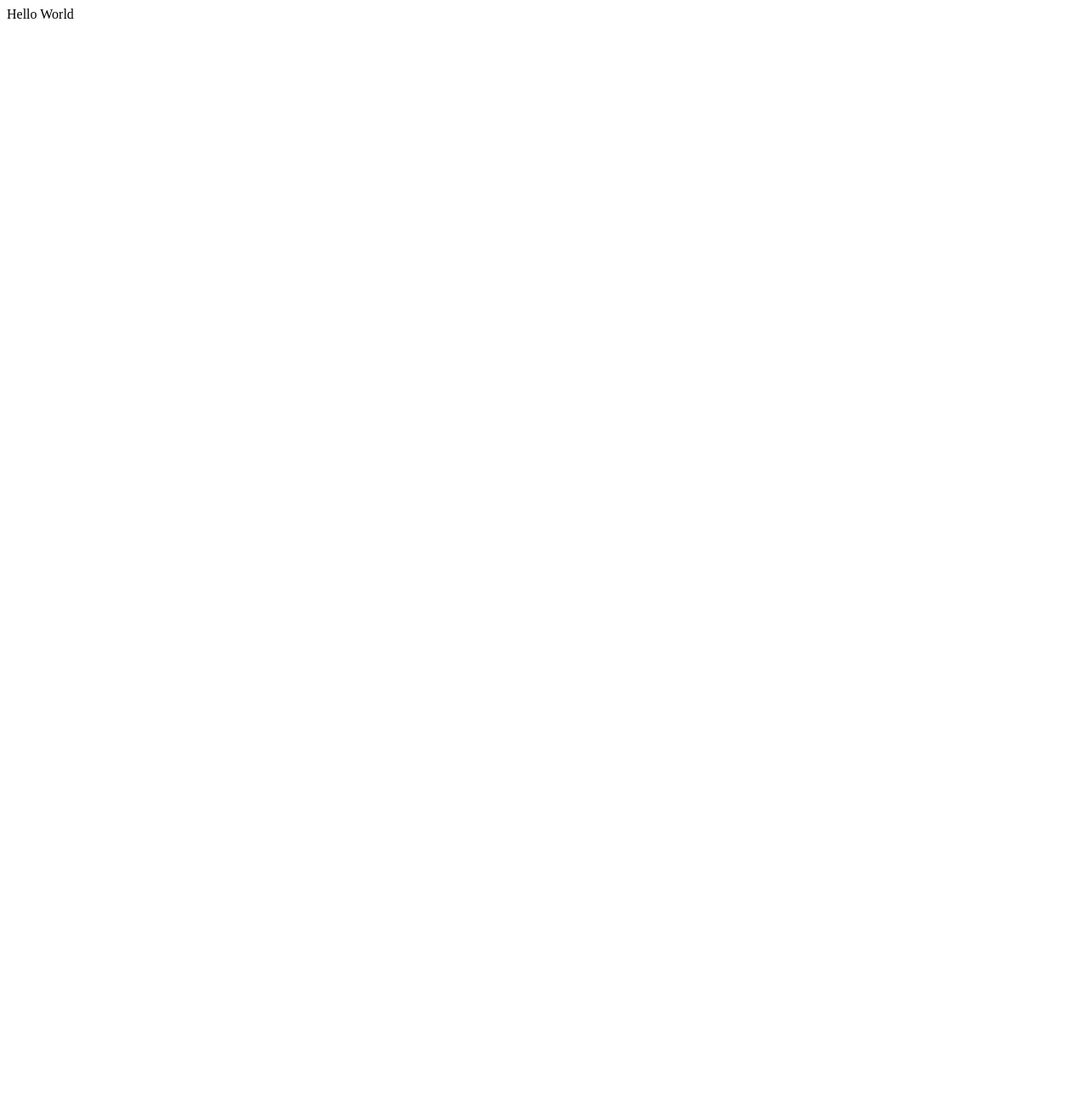
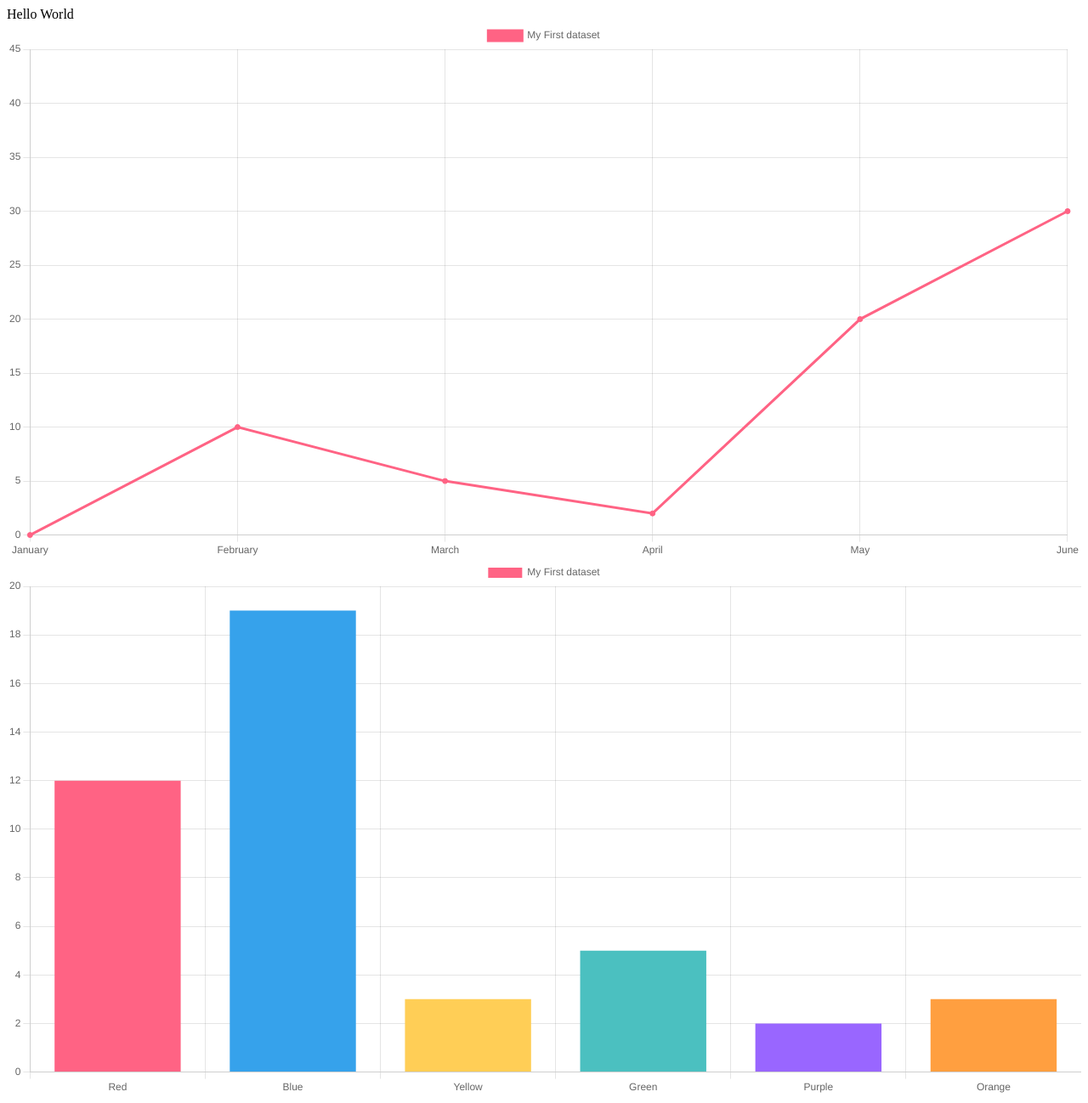
Before and after one commit to austindflatt/jquery-and-more, a plain HTML site: page index.html in a window 1280 px wide. Shown: the whole page at 85% size. Before the commit the page ends 800 px from the top, so only its background shows below. Drawn offline with nearby package versions, Linux system fonts and the light colour scheme.

Commit message:
finish part 1 and 2

```diff
--- a/index.html
+++ b/index.html
@@ -8,7 +8,14 @@
 </head>
 <body>
     <div id="div"></div>
+    <div>
+        <canvas id="myChart"></canvas>
+    </div>
+    <div>
+        <canvas id="myChart2"></canvas>
+    </div>
     <script src="https://code.jquery.com/jquery-3.6.0.min.js"></script>
+    <script src="https://cdn.jsdelivr.net/npm/chart.js"></script>
     <script src="main.js"></script>
 </body>
 </html>
--- a/main.js
+++ b/main.js
@@ -2,3 +2,70 @@ const div = $('#div').append('<div>Hello World</div>');
 const click = $('#div').click(function() {
     alert('Hello World');
 });
+
+// Chart challenge //
+const labels = [
+    'January',
+    'February',
+    'March',
+    'April',
+    'May',
+    'June',
+];
+const data = {
+    labels: labels,
+    datasets: [{
+        label: 'My First dataset',
+        backgroundColor: 'rgb(255, 99, 132)',
+        borderColor: 'rgb(255, 99, 132)',
+        data: [0, 10, 5, 2, 20, 30, 45],
+    }]
+};
+
+const config = {
+    type: 'line',
+    data: data,
+    options: {}
+};
+
+const myChart = new Chart(
+    $('#myChart'),
+    config
+    );
+
+// CHALLENGE 2 //
+const labels2 = ['Red', 'Blue', 'Yellow', 'Green', 'Purple', 'Orange'];
+const data2 = {
+    labels: labels2,
+    datasets: [{
+        label: 'My First dataset',
+        backgroundColor: [
+            'rgba(255, 99, 132)',
+            'rgba(54, 162, 235)',
+            'rgba(255, 206, 86)',
+            'rgba(75, 192, 192)',
+            'rgba(153, 102, 255)',
+            'rgba(255, 159, 64)'
+        ],
+        borderColor: [
+            'rgba(255, 99, 132)',
+            'rgba(54, 162, 235)',
+            'rgba(255, 206, 86)',
+            'rgba(75, 192, 192)',
+            'rgba(153, 102, 255)',
+            'rgba(255, 159, 64)'
+        ],
+        data: [12, 19, 3, 5, 2, 3],
+    }]
+};
+
+const config2 = {
+    type: 'bar',
+    data: data2,
+    options: {}
+};
+
+const myChart2 = new Chart(
+    $('#myChart2'),
+    config2
+    );
```
Also changed, not shown: style.css (added).
